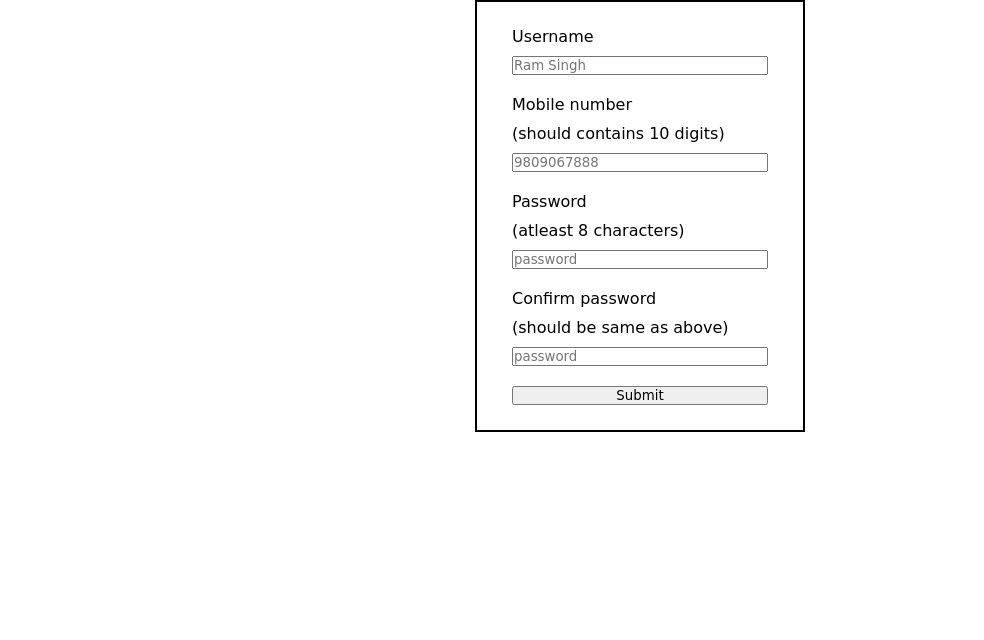
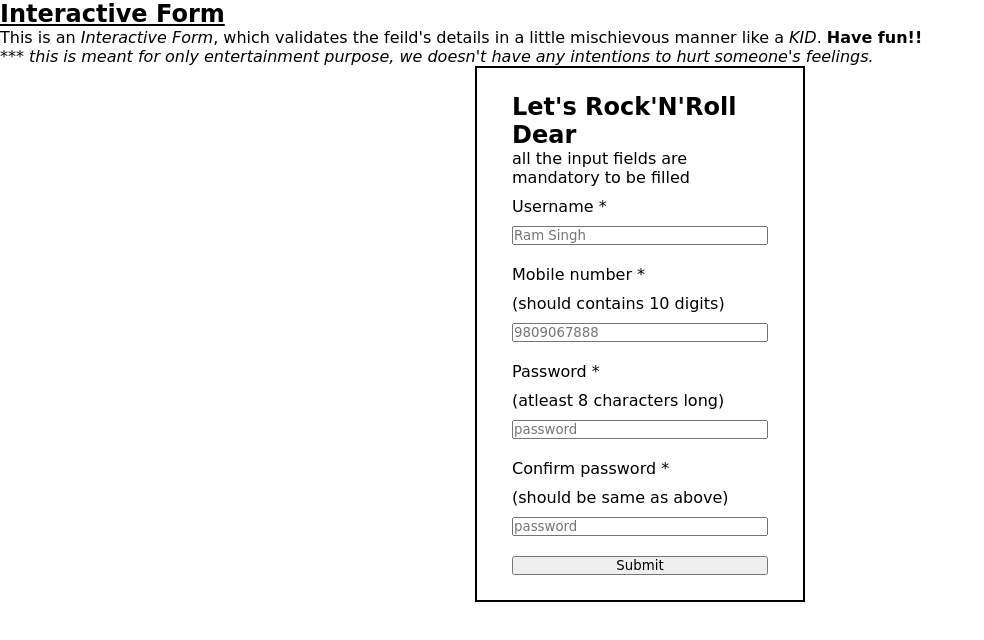
Before and after one commit to Mr-Sharma17/Interactive-form, a plain HTML site: page index.html in a window 1280 px wide. Shown: the whole page, without its empty margins (0-984 px from the left). Drawn offline with Linux system fonts and the light colour scheme.

Commit message:
modified

```diff
--- a/index.html
+++ b/index.html
@@ -5,34 +5,53 @@
     <meta http-equiv="X-UA-Compatible" content="IE=edge" />
     <meta name="viewport" content="width=device-width, initial-scale=1.0" />
     <link rel="stylesheet" href="index.css" />
-    <title>Intractive Form</title>
+    <title>Interactive Form</title>
   </head>
   <body>
+    <header>
+      <div>
+        <h2><u>Interactive Form</u></h2>
+        <p>
+          This is an <i>Interactive Form</i>, which validates the feild's
+          details in a little mischievous manner like a <i>KID</i>.
+          <b>Have fun!!</b>
+        </p>
+        <p>
+          <i
+            >*** this is meant for only entertainment purpose, we doesn't have
+            any intentions to hurt someone's feelings.</i
+          >
+        </p>
+      </div>
+    </header>
     <main>
       <div id="form-container">
-        <label for="username">Username</label>
+        <div>
+          <h2>Let's Rock'N'Roll Dear</h2>
+          <p class="rules">all the input fields are mandatory to be filled</p>
+        </div>
+        <label for="username">Username <span class="stars">*</span></label>
         <input type="text" placeholder="Ram Singh" id="name" />
-        <span class="username-span"></span>
-        <label for="mobile number">Mobile number</label>
-        <span>(should contains 10 digits)</span>
+        <span id="username-span"></span>
+        <label for="mobile number"
+          >Mobile number <span class="stars">*</span></label
+        >
+        <span class="rules">(should contains 10 digits)</span>
         <input type="number" placeholder="9809067888" id="number" />
-        <span class="number-span"></span>
-        <label for="password">Password</label>
-        <span>(atleast 8 characters)</span>
+        <span id="number-span"></span>
+        <label for="password">Password <span class="stars">*</span></label>
+        <span class="rules">(atleast 8 characters long)</span>
         <input type="password" placeholder="password" id="password" />
-        <span class="password-span"></span>
-        <label for="confirm password">Confirm password</label>
-        <span>(should be same as above)</span>
-        <input
-          type="password"
-          placeholder="password"
-          id="cfmpassword"
-        />
-        <span class="confirmpassword-span"></span>
+        <span id="password-span"></span>
+        <label for="confirm password"
+          >Confirm password <span class="stars">*</span></label
+        >
+        <span class="rules">(should be same as above)</span>
+        <input type="password" placeholder="password" id="cfmpassword" />
+        <span id="confirmpassword-span"></span>
         <button id="submit">Submit</button>
       </div>
     </main>
-    <!-- <div id="meme-container"></div> -->
   </body>
 </html>
 <script src="index.js"></script>
```
